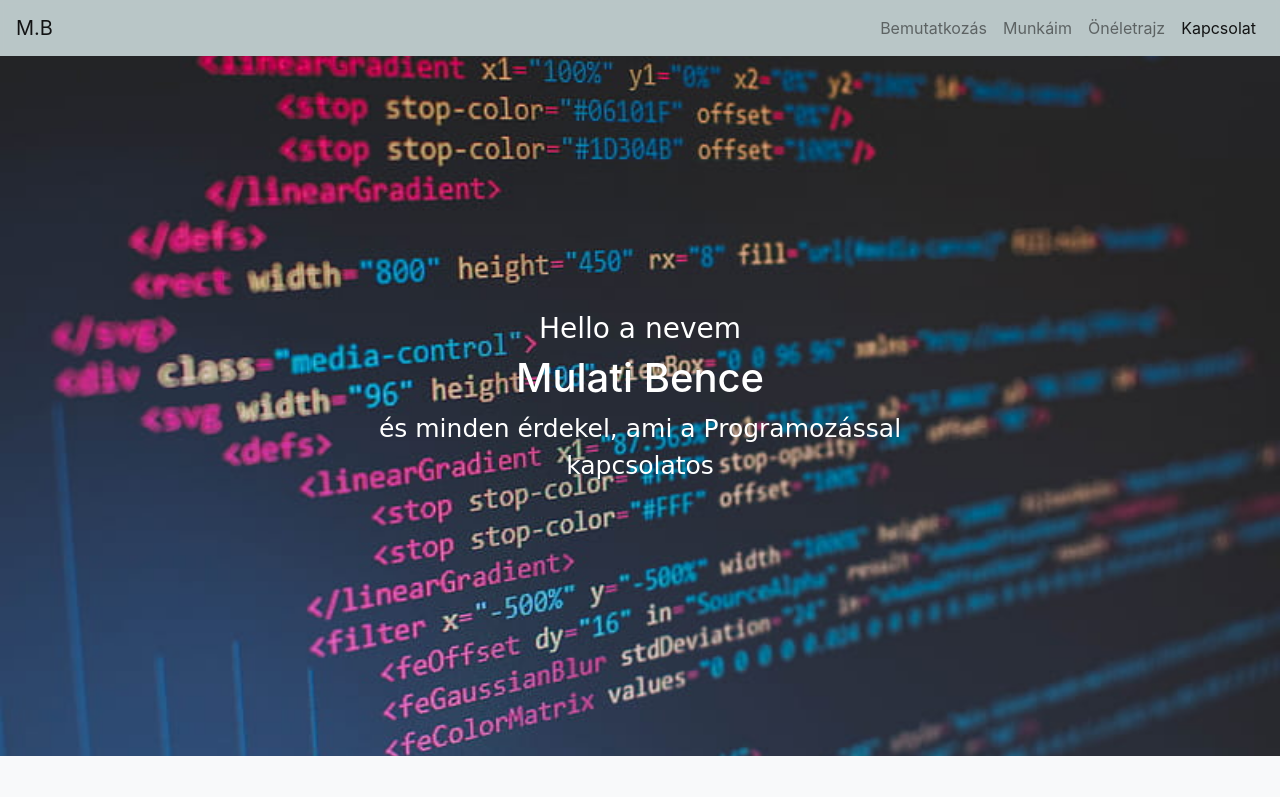
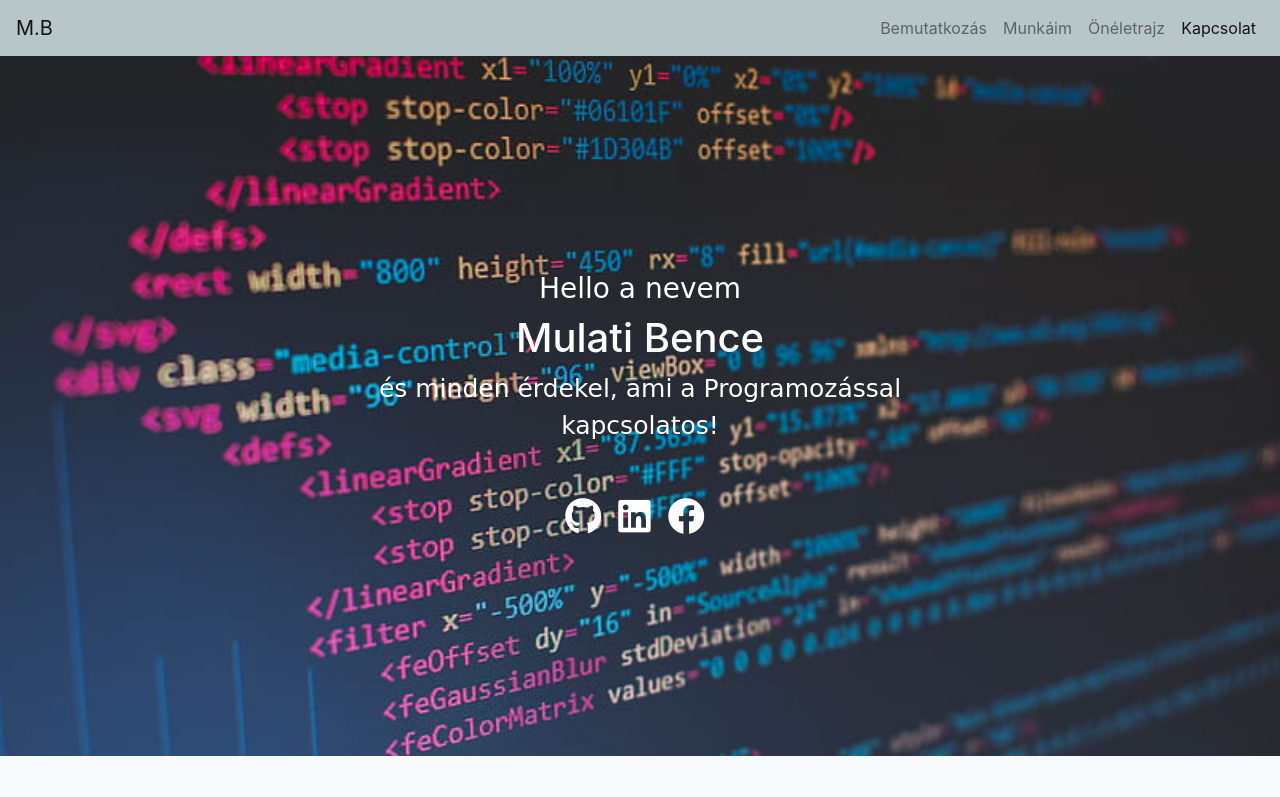
Before and after one commit to szt2mulben/K.-Antal-Feladatok, a plain HTML site: page WEB/Portfolió/index.html in a window 1280 px wide. Shown: the top 797 px of the page. Drawn offline with nearby package versions, Linux system fonts and the light colour scheme.

Commit message:
ikonok, js kivétele.

```diff
--- a/WEB/Portfolió/index.css
+++ b/WEB/Portfolió/index.css
@@ -251,3 +251,16 @@ footer {
     bottom: 0;
     color: #343a40;
   }
+  .social-icon {
+    font-size: 37px; /* Állítsd be az ikonok méretét a megfelelő értékre */
+    color: #ffffff; /* Állítsd be az ikonok színét a hexa vagy rgba kóddal */
+    margin-right: 10px;
+}
+
+/* Opcionális: alkalmazd a stílust a mobil nézetekre is */
+@media (max-width: 768px) {
+    .social-icon {
+        font-size: 18px;
+        margin-right: 5px;
+    }
+}
--- a/WEB/Portfolió/index.html
+++ b/WEB/Portfolió/index.html
@@ -6,6 +6,7 @@
     <title>Mulati Bence porfolió</title>
     <link rel="stylesheet" href="https://stackpath.bootstrapcdn.com/bootstrap/4.5.2/css/bootstrap.min.css">
     <link rel="stylesheet" href="index.css">
+    <link rel="stylesheet" href="https://cdnjs.cloudflare.com/ajax/libs/font-awesome/5.15.3/css/all.min.css" crossorigin="anonymous">
 
 
 </head>
@@ -31,7 +32,23 @@
                     <div class="slide-text">
                         <h3>Hello a nevem</h3>
                         <h1>Mulati Bence</h1>
-                        <p>és minden érdekel, ami a Programozással kapcsolatos</p>
+                        <p>és minden érdekel, ami a Programozással kapcsolatos!</p><br>
+
+                          <!-- GitHub ikon és link -->
+            <a href="https://github.com/felhasznalonev" target="_blank">
+                <i class="fab fa-github social-icon"></i>
+            </a>
+
+            <!-- LinkedIn ikon és link -->
+            <a href="https://www.linkedin.com/in/felhasznalonev" target="_blank">
+                <i class="fab fa-linkedin social-icon"></i>
+            </a>
+
+            <!-- Facebook ikon és link -->
+            <a href="https://www.facebook.com/felhasznalonev" target="_blank">
+                <i class="fab fa-facebook social-icon"></i>
+            </a>
+
                     </div>
                 </div>
         </section>
@@ -154,7 +171,7 @@
 <script src="https://code.jquery.com/jquery-3.5.1.slim.min.js"></script>
 <script src="https://cdn.jsdelivr.net/npm/@popperjs/core@2.9.3/dist/umd/popper.min.js"></script>
 <script src="https://stackpath.bootstrapcdn.com/bootstrap/4.5.2/js/bootstrap.min.js"></script>
-<script src="index.js"></script>
+<!-- <script src="index.js"></script> -->
 
 </body>
 </html>
```
Also changed, not shown: WEB/Portfolió/facebook-icon.png (added).
